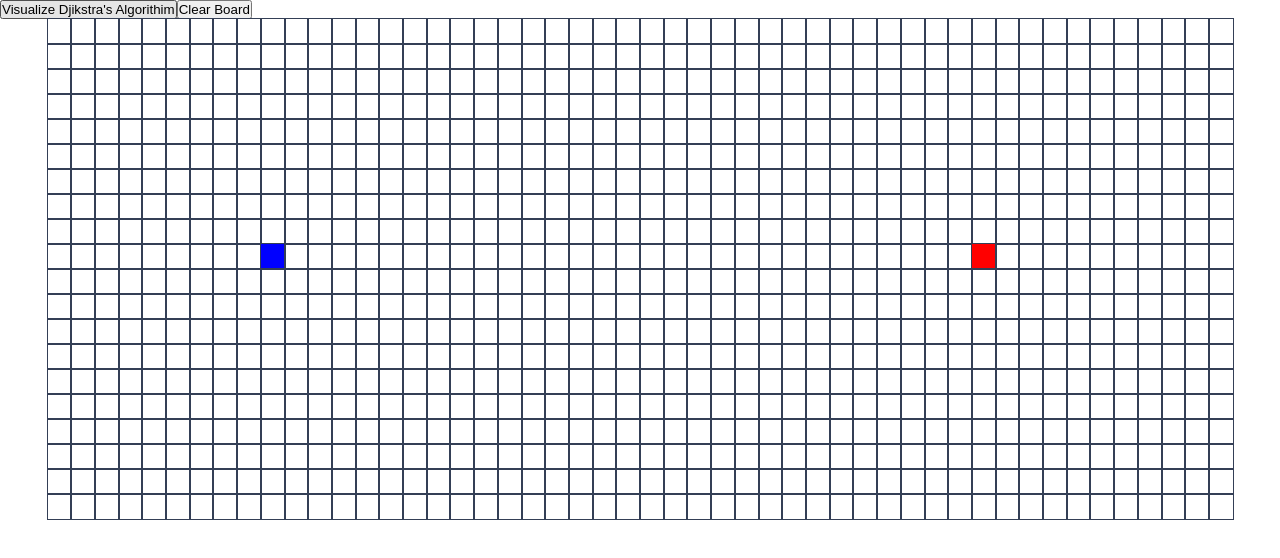
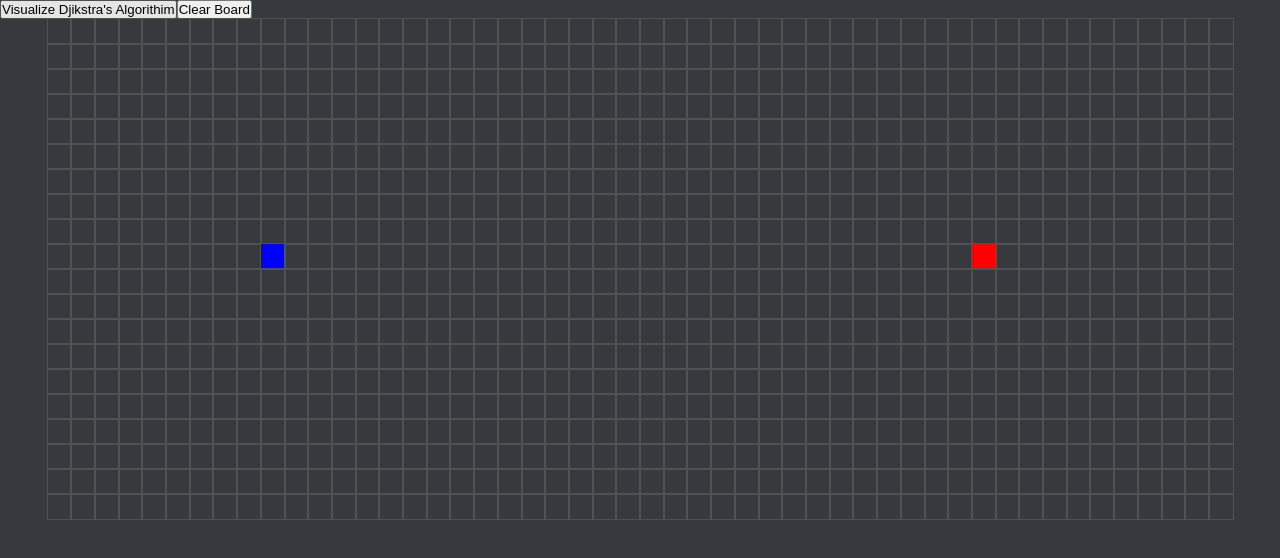
Before and after one commit to gitSuki/pathfinding-visualization, a Vue app: page / in a window 1280 px wide. Shown: the top 558 px of the page. Built offline with nearby package versions, Linux system fonts and the light colour scheme.

Commit message:
Add color theme for page

```diff
--- a/src/App.vue
+++ b/src/App.vue
@@ -137,6 +137,10 @@ function clearBoard() {
   box-sizing: border-box;
 }
 
+body {
+  background-color: #36393e;
+}
+
 main {
   max-width: 1200px;
   margin: 0 auto;
--- a/src/components/GridNode.vue
+++ b/src/components/GridNode.vue
@@ -64,7 +64,7 @@ addEventListener("mouseup", () => {
 div {
   width: 25px;
   height: 25px;
-  outline: 1px solid #343f56;
+  outline: 1px solid #4f5153;
   display: inline-block;
   transition: 500ms linear all;
 }
@@ -77,7 +77,7 @@ div {
 }
 
 .wall-node {
-  background-color: #343f56;
+  background-color: rgb(12, 53, 71);
   animation: 500ms forwards wall-anim;
 }
 
@@ -128,17 +128,17 @@ div {
 @keyframes shortest-path-anim {
   0% {
     transform: scale(0.6);
-    background-color: #387c6d;
+    background-color: #eeeeee;
   }
 
   50% {
     transform: scale(1.2);
-    background-color: #387c6d;
+    background-color: #eeeeee;
   }
 
   100% {
     transform: scale(1);
-    background-color: #387c6d;
+    background-color: #da7f4b;
   }
 }
 </style>
```
